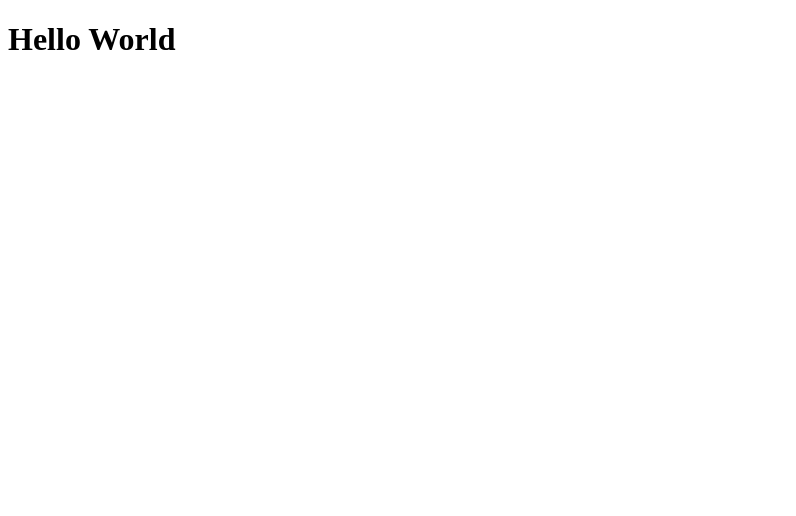
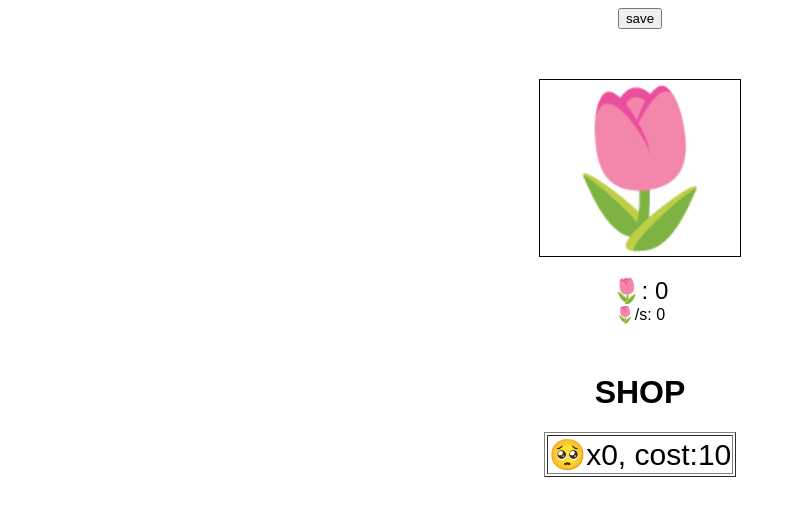
Before and after one commit to puyuyu1234/tulipclicker, a plain HTML site: page index.html in a window 1280 px wide. Shown: the whole page, without its empty margins (0-796 px from the left). Drawn offline with Linux system fonts and the light colour scheme.

Commit message:
Add files via upload

```diff
--- a/index.html
+++ b/index.html
@@ -1,6 +1,27 @@
 <!DOCTYPE html>
-<html>
+<html lang="ja">
+
+<head>
+<meta charset="UTF-8">
+<meta name="viewport" content="width=device-width, initial-scale=1.0">
+<title>tulipclicker</title>
+<link rel="stylesheet" href="style.css">
+</head>
+
 <body>
-<h1>Hello World</h1>
+
+<button id="save">save</button>
+<div class="game-container">
+<div class="tulip noselect" id="tulip">🌷</div>
+<div class="score" id="score">🌷: <span id="score-value">0</span></div>
+<div class="sps" id="score">🌷/s: <span id="sps-value">0</span></div>
+
+<h1>SHOP</h1>
+<table border=1 id="shop">
+</table>
+</div>
+
+<script src="script.js"></script>
 </body>
+
 </html>
--- /dev/null
+++ b/script.js
@@ -0,0 +1,106 @@
+"use strict"
+
+let score = 0
+
+document.getElementById("tulip").addEventListener("click", function() {
+    score++
+    document.getElementById("score-value").textContent = score
+})
+
+
+const saveButton = document.getElementById("save")
+saveButton.addEventListener("click", function() {
+
+    document.cookie = "score=" + score
+    document.cookie = "numItems=" + JSON.stringify(numItems)
+    if(document.cookie){
+        saveButton.textContent = "saved!"
+    }
+
+    setTimeout(() => {
+        saveButton.textContent = "save"
+    }, 1000)
+})
+
+function getCookie() {
+    let cookies = document.cookie
+    let res = {}
+    if(cookies){
+        let cookieArray = cookies.split(';')
+        cookieArray.forEach(data => {
+            data = data.split("=")
+            res[data[0].trim()] = data[1]
+        })
+        score = +res["score"] || 0
+
+        let itemDatas = JSON.parse(res["numItems"])
+        for(let i in itemDatas){
+            numItems[i] = itemDatas[i]
+        }
+
+    }
+}
+
+const shopTable = document.getElementById("shop")
+let upgrades = [
+    ["🥺", 10, 1.1, 1],
+]
+let numItems = new Array(upgrades.length).fill(0)
+let sps = 0
+
+function init() {
+    getCookie()
+    makeLayout()
+    document.getElementById("score-value").textContent = score;
+    calcSps()
+}
+
+function makeLayout() {
+    let tr = document.createElement("tr")
+    shopTable.appendChild(tr)
+    for(let id in upgrades){
+        let item = upgrades[id]
+        let td = document.createElement("td")
+        let cost = (item[1] * item[2] ** numItems[id]) | 0
+        td.className = "item noselect"
+        td.textContent = item[0] + "x" + numItems[id] + ", cost:" + cost
+        td.addEventListener("click", function() {
+            if (score >= cost){
+                score -= cost
+                numItems[id]++
+                cost = (item[1] * item[2] ** numItems[id]) | 0
+                calcSps()
+                td.textContent = item[0] + "x" + numItems[id] + ", cost:" + cost
+                document.getElementById("score-value").textContent = score;
+            }
+        })
+        tr.appendChild(td)
+    }
+}
+
+
+function calcSps() {
+    sps = 0
+    for(let id in upgrades){
+        let item = upgrades[id]
+        sps += item[3] * numItems[id]
+    }
+
+    document.getElementById("sps-value").textContent = sps;
+
+    return
+}
+
+function loop() {
+    score += sps
+
+
+    document.getElementById("score-value").textContent = score;
+}
+
+
+
+window.onload = function () {
+    init()
+    setInterval(loop, 1000)
+}
--- /dev/null
+++ b/style.css
@@ -0,0 +1,49 @@
+body {
+    font-family: Arial, sans-serif;
+    text-align: center;
+}
+
+.game-container {
+    margin-top: 50px;
+}
+
+.tulip {
+    margin: auto;
+    font-size: 150px;
+    width: 200px;
+    background-size: cover;
+    cursor: pointer;
+    border:1px solid black;
+}
+
+.score {
+    font-size: 24px;
+    margin-top: 20px;
+}
+
+#shop {
+    margin: auto;
+    font-size: 30px;
+}
+
+.item {
+    cursor: pointer;
+}
+
+.noselect {
+  -webkit-touch-callout: none; /* iOS Safari */
+    -webkit-user-select: none; /* Safari */
+     -khtml-user-select: none; /* Konqueror HTML */
+       -moz-user-select: none; /* Firefox */
+        -ms-user-select: none; /* Internet Explorer/Edge */
+            user-select: none; /* Non-prefixed version, currently
+                                  supported by Chrome and Opera */
+}
+
+h1 {
+    margin-top: 50px;
+}
+
+*{
+    --border:1px solid black;
+}
```
